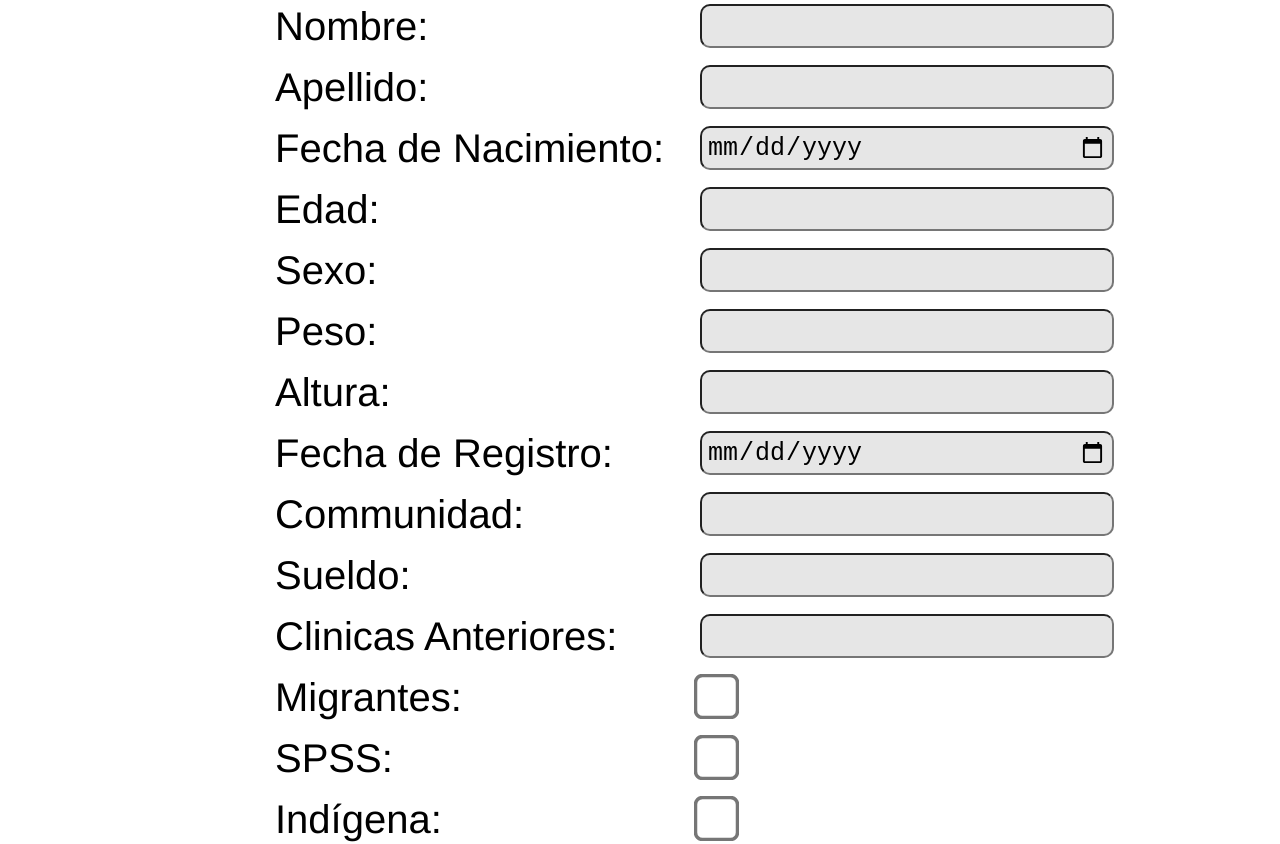
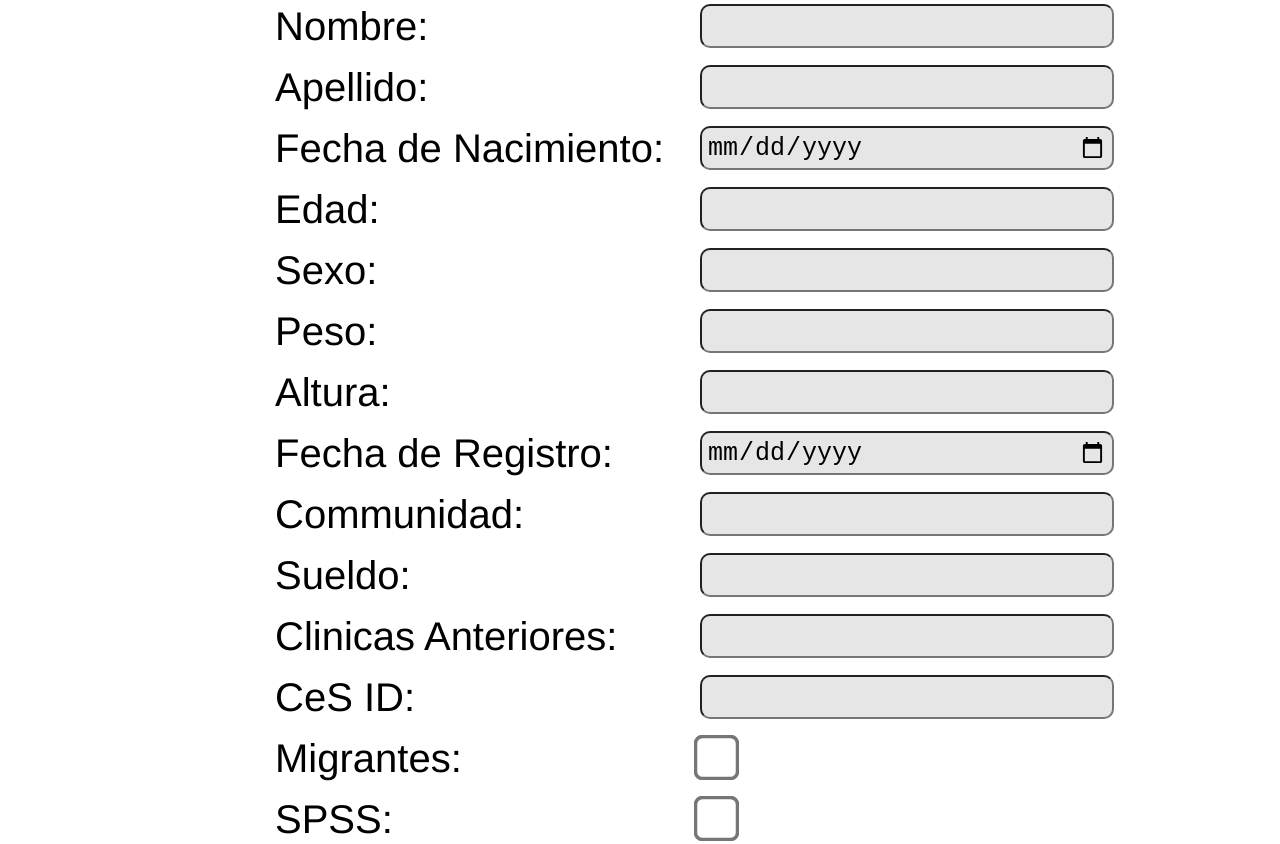
Before and after one commit to emadbutt17/EMR, a website: page src/pages/Registration.html in a window 1280 px wide. Shown: the part 112-956 px from the top of the page. Drawn offline with Linux system fonts and the light colour scheme.

Commit message:
CeS ID Register

```diff
--- a/src/pages/Registration.html
+++ b/src/pages/Registration.html
@@ -38,6 +38,8 @@
         <input type=text name="Income" id="incomeRegister"> </p>
     <p><label for="Previous_Clinics">Clinicas Anteriores:</label>
         <input type=text name="Previous_Clinics" id="previousClinicsRegister"></p>
+    <p><label for="CeS_ID">CeS ID:</label>
+        <input type=text name="CeS_ID" id="CeSIDRegister"></p>
     <p><label for="Migrant">Migrantes:</label>
         <input type="checkbox" name="Migrant" id="migrantRegister"> </p>
     <p><label for="SPSS">SPSS:</label>
```
